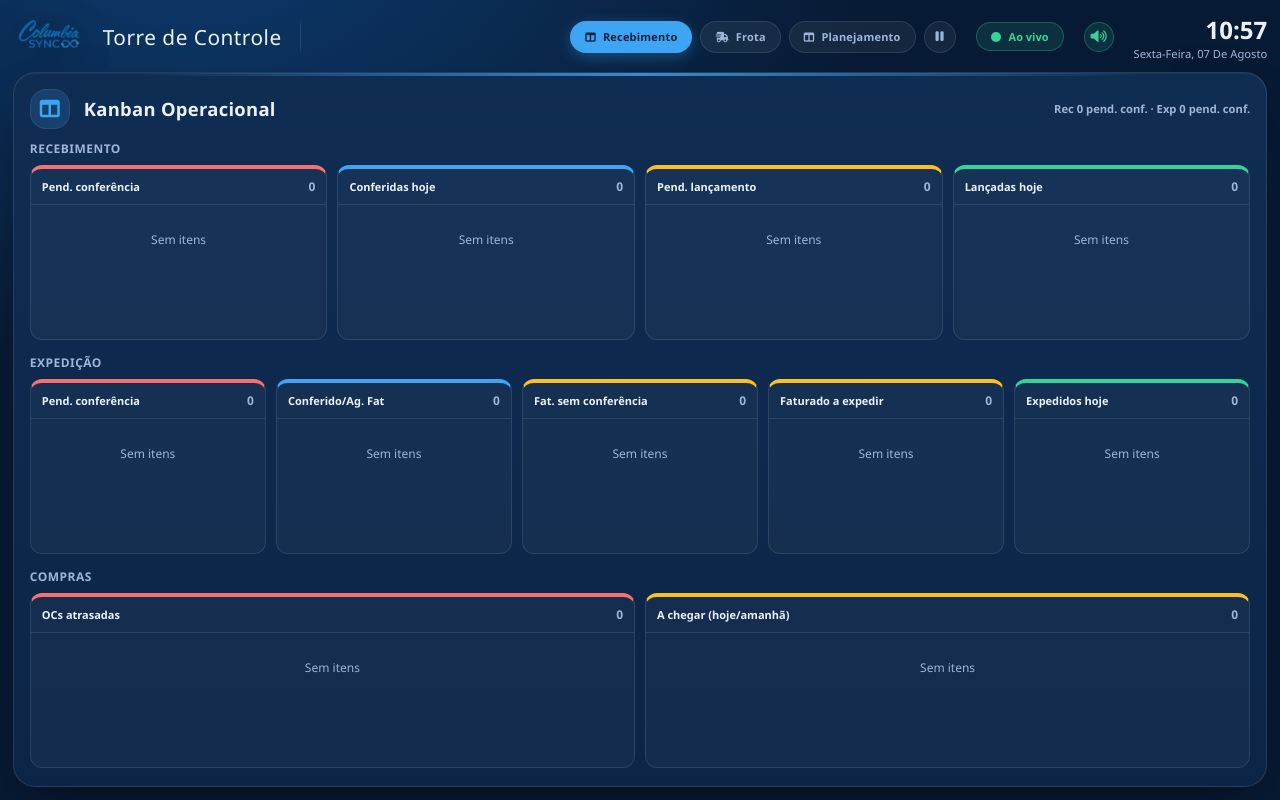
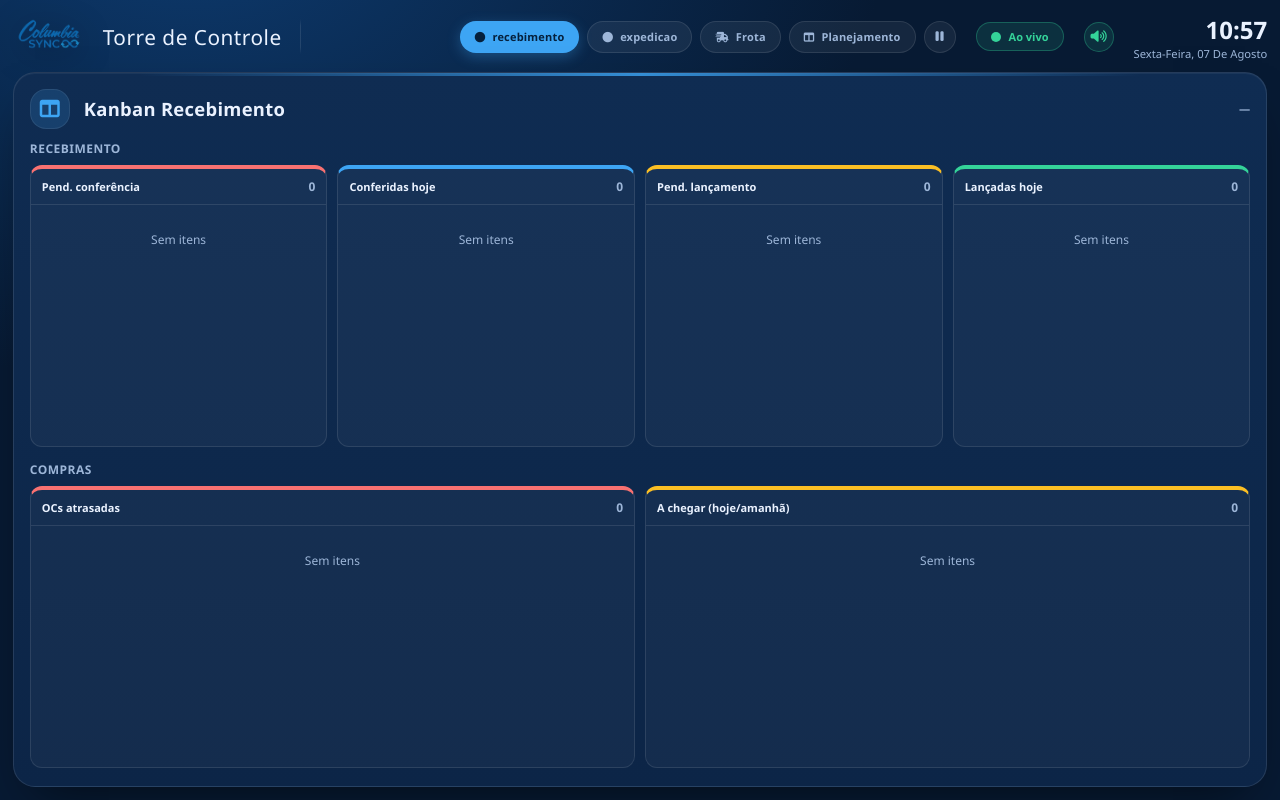
Before and after one commit to felipefazevedo24/conferencia_system, a Flask app: page /painel in a window 1280 px wide. Run offline with Flask 3, Linux system fonts and the light colour scheme; data comes from the database, SQL or seed files in the repository; data that the repository does not hold is empty; some libraries are stand-ins or nearby versions.

Commit message:
feat(painel-tv): separar recebimento e expedição em slides distintos
- cria slide dedicado para Kanban Recebimento
- cria slide dedicado para Kanban Expedição
- mantém compras no slide de recebimento

```diff
--- a/templates/painel_tv.html
+++ b/templates/painel_tv.html
@@ -207,7 +207,9 @@
   /* ---------- Kanban operacional (Recebimento + Compras) ---------- */
   .flow::before { color: var(--recebimento); }
   .flow .icon { background: rgba(61,165,244,.16); color: var(--recebimento); }
-  .tv-kb-wrap { flex: 1 1 auto; min-height: 0; display: grid; grid-template-rows: 1fr 1fr 1fr; gap: 12px; }
+  .tv-kb-wrap { flex: 1 1 auto; min-height: 0; display: grid; gap: 12px; }
+  .tv-kb-wrap.cols-2 { grid-template-rows: 1fr 1fr; }
+  .tv-kb-wrap.cols-1 { grid-template-rows: 1fr; }
   .tv-kb-group { min-height: 0; display: flex; flex-direction: column; gap: 8px; }
   .tv-kb-title { font-size: clamp(12px, 1.4vh, 16px); font-weight: 800; letter-spacing: .04em; color: var(--muted); text-transform: uppercase; }
   .tv-kb-board { flex: 1 1 auto; min-height: 0; display: flex; gap: 10px; overflow-x: auto; padding-bottom: 2px; }
@@ -456,22 +458,18 @@
   </header>
 
   <main>
-    <!-- SLIDE 1: KANBAN OPERACIONAL (Recebimento + Compras) -->
-    <section class="slide slide-op is-active" data-slide="operacao">
+    <!-- SLIDE 1: KANBAN RECEBIMENTO -->
+    <section class="slide slide-rec is-active" data-slide="recebimento">
       <section class="panel flow" style="flex:1 1 auto;">
         <div class="panel-head">
           <div class="icon"><i class="fas fa-table-columns"></i></div>
-          <h2>Kanban Operacional</h2>
-          <div class="tag" id="flow-tag">—</div>
+          <h2>Kanban Recebimento</h2>
+          <div class="tag" id="rec-tag">—</div>
         </div>
-        <div class="tv-kb-wrap">
+        <div class="tv-kb-wrap cols-2">
           <div class="tv-kb-group">
             <div class="tv-kb-title">Recebimento</div>
             <div class="tv-kb-board" id="rec-kb-board"><div class="empty">Carregando…</div></div>
-          </div>
-          <div class="tv-kb-group">
-            <div class="tv-kb-title">Expedição</div>
-            <div class="tv-kb-board" id="exp-kb-board"><div class="empty">Carregando…</div></div>
           </div>
           <div class="tv-kb-group">
             <div class="tv-kb-title">Compras</div>
@@ -481,7 +479,24 @@
       </section>
     </section>
 
-    <!-- SLIDE 2: FROTA (mapa ao vivo, GPS do motorista em viagem) -->
+    <!-- SLIDE 2: KANBAN EXPEDIÇÃO -->
+    <section class="slide slide-exp" data-slide="expedicao">
+      <section class="panel flow" style="flex:1 1 auto;">
+        <div class="panel-head">
+          <div class="icon"><i class="fas fa-truck-fast"></i></div>
+          <h2>Kanban Expedição</h2>
+          <div class="tag" id="exp-tag">—</div>
+        </div>
+        <div class="tv-kb-wrap cols-1">
+          <div class="tv-kb-group">
+            <div class="tv-kb-title">Expedição</div>
+            <div class="tv-kb-board" id="exp-kb-board"><div class="empty">Carregando…</div></div>
+          </div>
+        </div>
+      </section>
+    </section>
+
+    <!-- SLIDE 3: FROTA (mapa ao vivo, GPS do motorista em viagem) -->
     {% if show_frota|default(true) %}
     <section class="slide slide-frota" data-slide="frota">
       <section class="panel frota" style="flex:1 1 auto;">
@@ -500,7 +515,7 @@
     </section>
     {% endif %}
 
-    <!-- SLIDE 3: PLANEJAMENTO DE TAREFAS -->
+    <!-- SLIDE 4: PLANEJAMENTO DE TAREFAS -->
     {% if show_planejamento|default(true) %}
     <section class="slide slide-plan" data-slide="planejamento">
       <section class="panel plan" style="flex:1 1 auto;">
```
